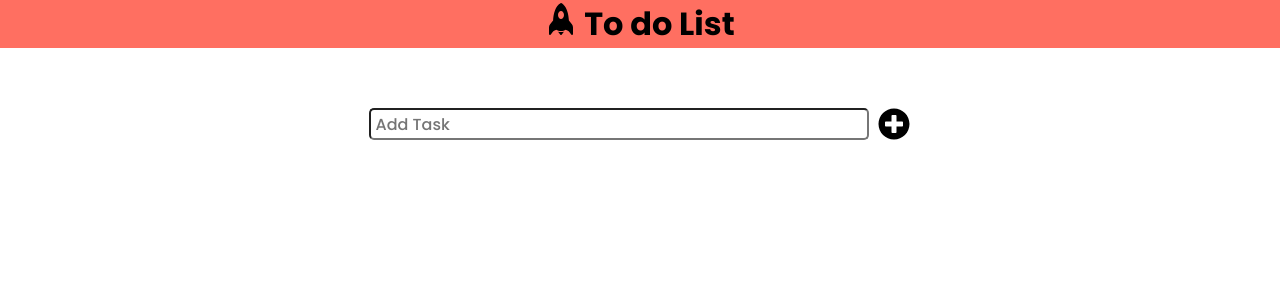
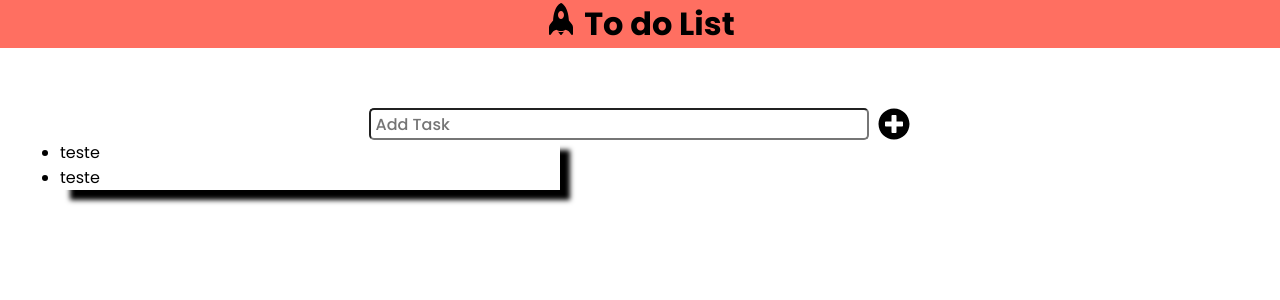
Before and after one commit to jeffmmartins/task-manager, a React (Create React App) app: page / in a window 1280 px wide. Shown: the top 300 px of the page. Built offline with nearby package versions, Linux system fonts and the light colour scheme.

Commit message:
style: style section task

```diff
--- a/src/components/Form/Form.tsx
+++ b/src/components/Form/Form.tsx
@@ -4,9 +4,17 @@ import { FaPlusCircle } from "react-icons/fa";
 
 export const Form: React.FC = () => {
     return (
+        <>
         <S.ContainerSection>
             <S.InputSection type="text" placeholder="Add Task"/>
             <S.ButtonAddTask><FaPlusCircle size={"32px"}/></S.ButtonAddTask>
         </S.ContainerSection>
+        <S.TaskSection>
+            <ul>
+                <li>teste</li>
+                <li>teste</li>
+            </ul>
+        </S.TaskSection>
+        </>
     )
 }
--- a/src/components/Form/style.ts
+++ b/src/components/Form/style.ts
@@ -21,3 +21,8 @@ height: 32px;
 background-color: white;
 border: none;
 `
+
+export const TaskSection = styled.section`
+width: 500px;
+box-shadow: 10px 10px 5px black;
+`
```
